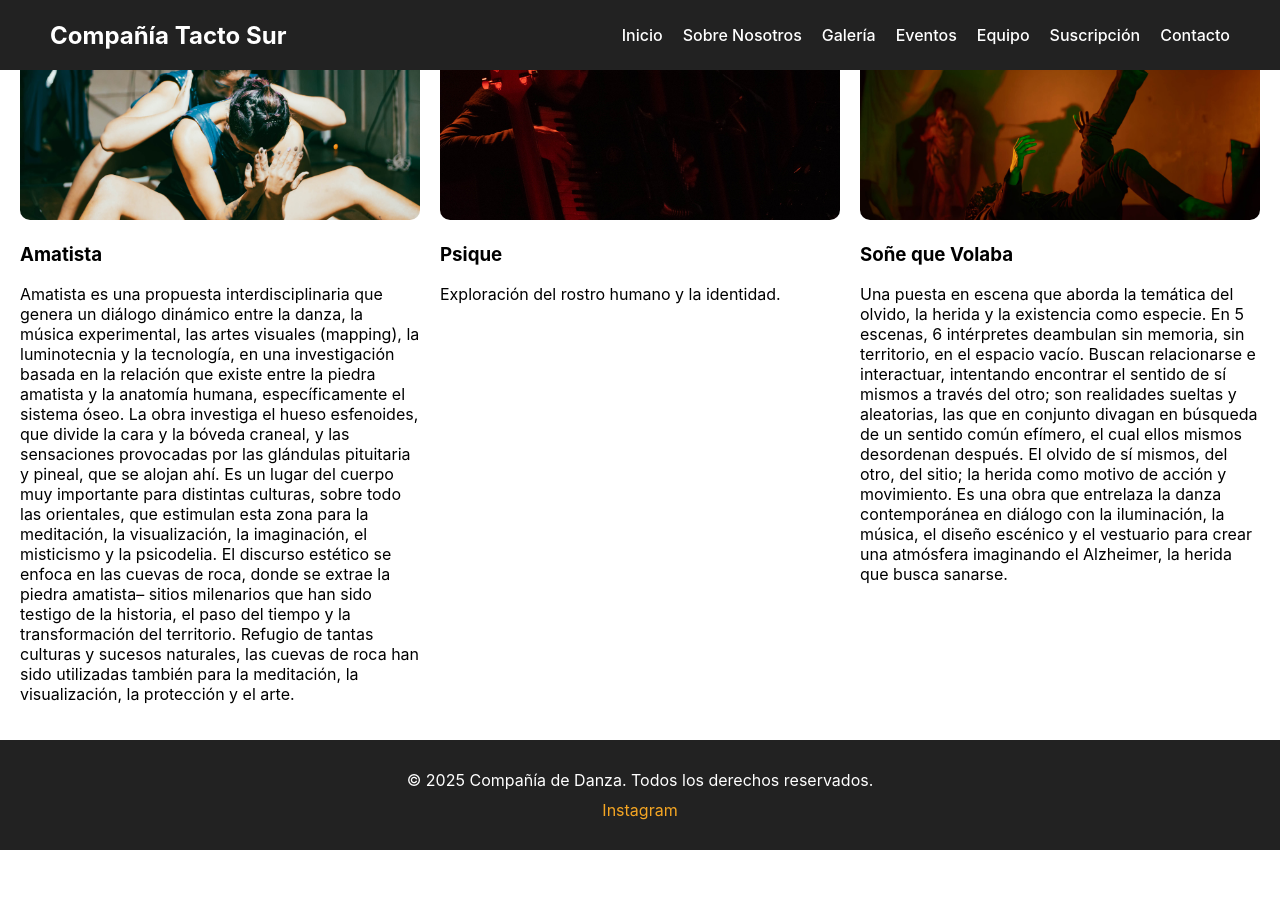
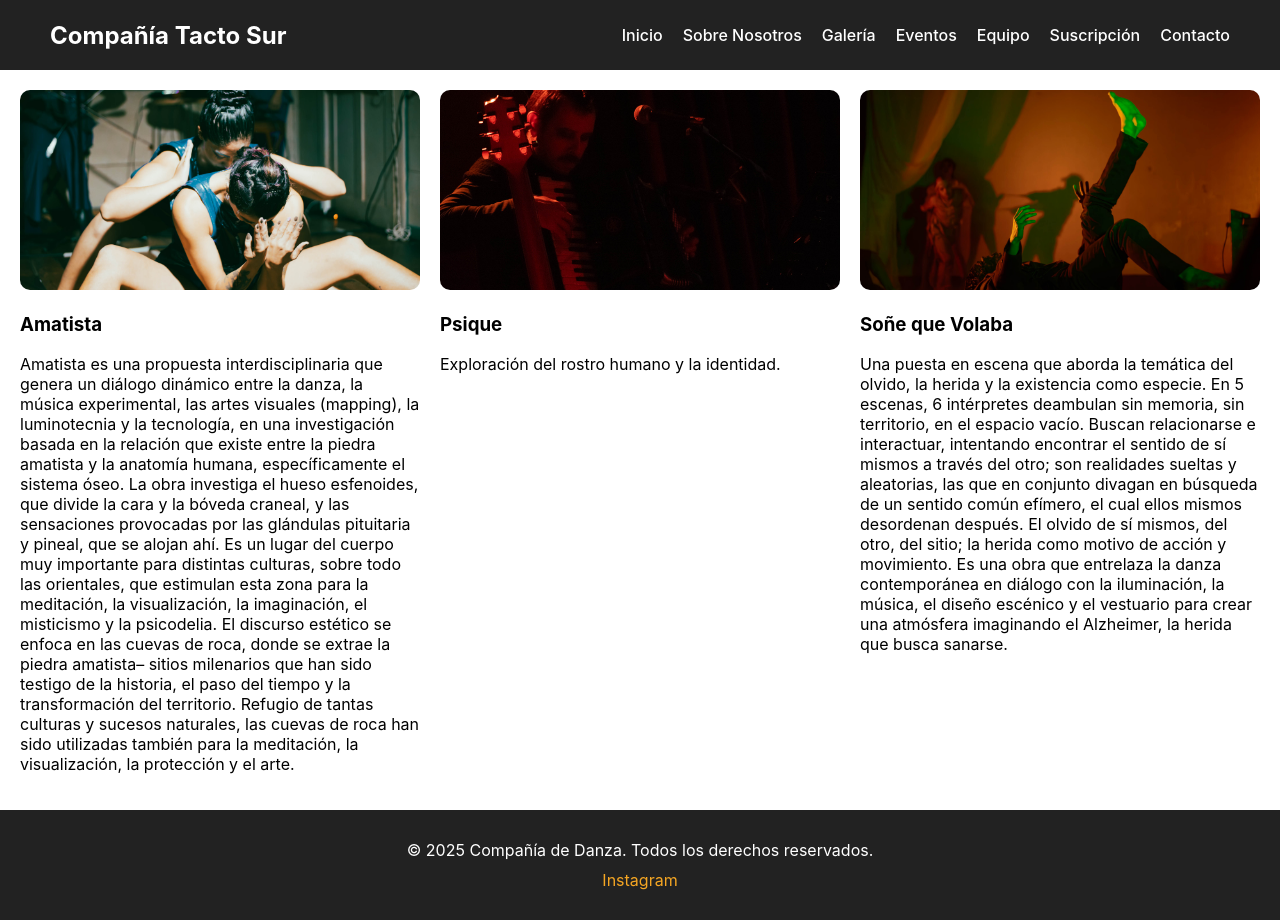
Before and after one commit to andreshf44/web-tacto, a React (Create React App) app: page /gallery in a window 1280 px wide. Before the commit the page ends 850 px from the top, so only its background shows below. Built offline with nearby package versions, Linux system fonts and the light colour scheme.

Commit message:
fix main

```diff
--- a/src/pages/Home.css
+++ b/src/pages/Home.css
@@ -228,6 +228,12 @@
   grid-template-columns: repeat(auto-fit, minmax(200px, 1fr));
   gap: 20px;
   padding: 20px;
+  padding-top: 90px;
+}
+.home-section-alt {
+  .gallery-grid {
+    padding-top: 20px;
+  }
 }
 
 .gallery-item img {
```
